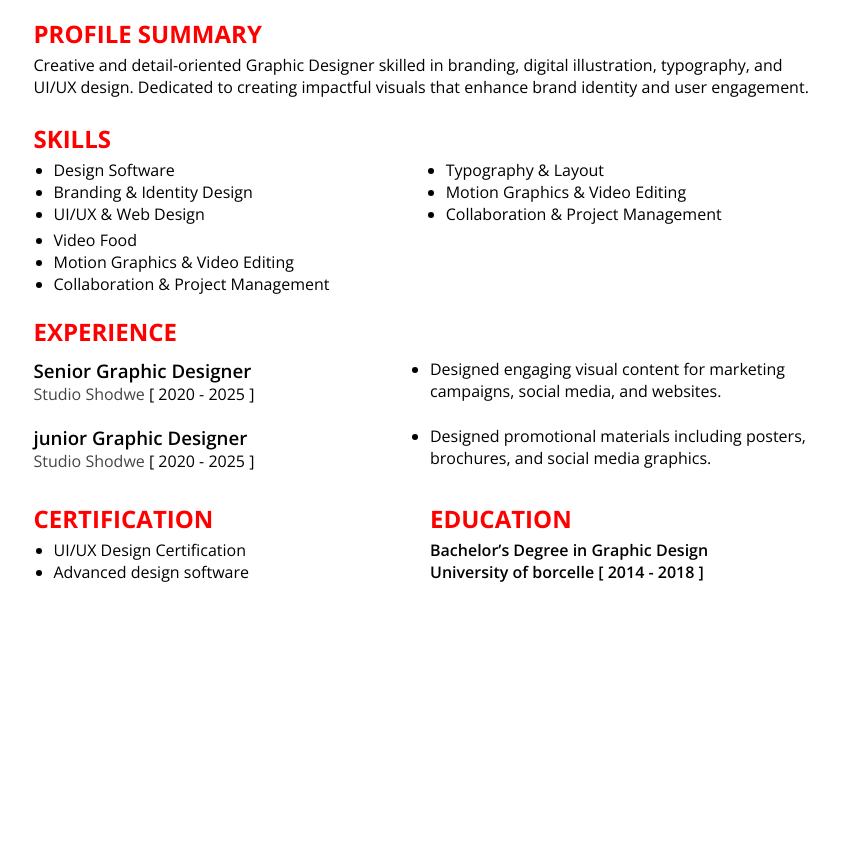
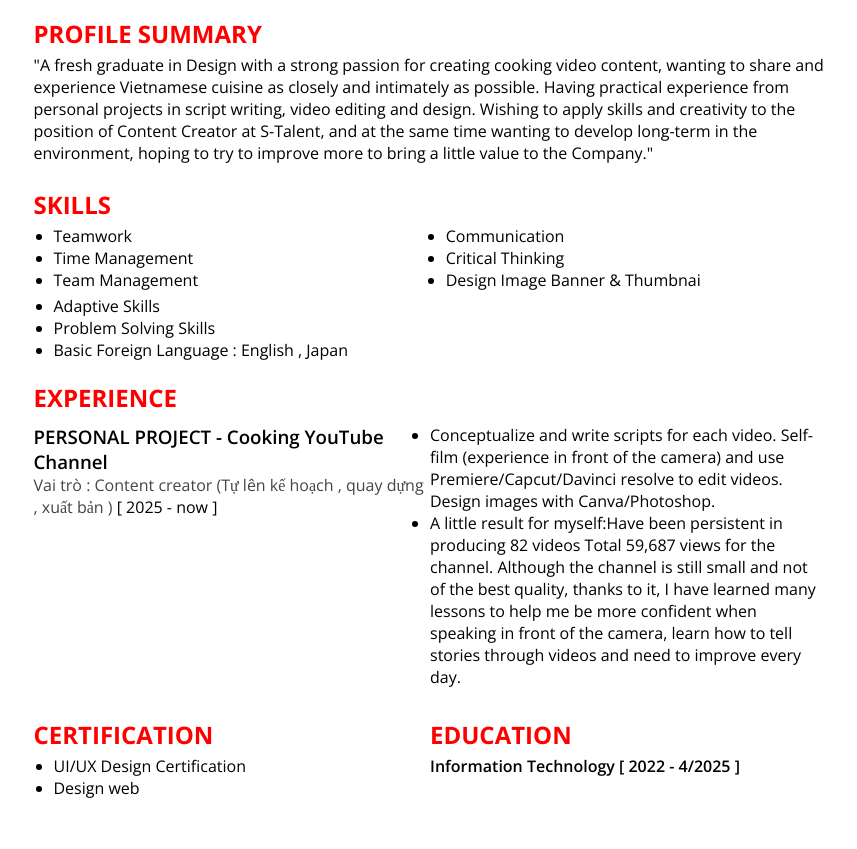
Before and after one commit to tranvany15032004-web/CV-TRAN-VAN-Y, a plain HTML site: page index.html in a window 1280 px wide. Shown: the part 387-1236 px from the top of the page, without its empty margins (210-1067 px from the left). Before the commit the page ends 1020 px from the top, so only its background shows below. Drawn offline with nearby package versions, Linux system fonts and the light colour scheme; a web font is replaced by a local one.

Commit message:
change content

```diff
--- a/index.html
+++ b/index.html
@@ -27,7 +27,7 @@
             <h3>[resume]</h3>
           </div>
           <div class="header-title-position">
-            <h3><strong style="color: red">frontend</strong> developer</h3>
+            <h3><strong style="color: red">Content</strong> creator</h3>
           </div>
         </div>
         <div class="header_bio">
@@ -58,29 +58,27 @@
         <section class="profile-summary">
           <h2>profile summary</h2>
           <p>
-            Creative and detail-oriented Graphic Designer skilled in branding,
-            digital illustration, typography, and UI/UX design. Dedicated to
-            creating impactful visuals that enhance brand identity and user
-            engagement.
+            "A fresh graduate in Design with a strong passion for creating cooking video content, wanting to share and experience Vietnamese cuisine as closely and intimately as possible. Having practical experience from personal projects in script writing, video editing and design. Wishing to apply skills and creativity to the position of Content Creator at S-Talent, and at the same time wanting to develop long-term in the environment, hoping to try to improve more to bring a little value to the Company."
           </p>
         </section>
         <section class="skill">
           <h2>skills</h2>
           <div class="wrap-skill">
             <ul>
-              <li>design software</li>
-              <li>Branding & Identity Design</li>
-              <li>UI/UX & Web Design</li>
+              <li>Teamwork</li>
+              <li>Time Management
+</li>
+              <li>Team Management</li>
             </ul>
             <ul>
-              <li>Typography & Layout</li>
-              <li>Motion Graphics & Video Editing</li>
-              <li>Collaboration & Project Management</li>
+              <li>Communication</li>
+              <li>Critical Thinking</li>
+              <li>Design image Banner & Thumbnai</li>
             </ul>
             <ul>
-              <li>video food</li>
-              <li>Motion Graphics & Video Editing</li>
-              <li>Collaboration & Project Management</li>
+              <li>Adaptive skills</li>
+              <li>Problem solving skills</li>
+              <li>Basic foreign language : English , Japan </li>
             </ul>
           </div>
         </section>
@@ -88,41 +86,25 @@
           <h2>experience</h2>
           <article>
             <div class="what-work">
-              <h3>Senior Graphic Designer</h3>
+              <h3>PERSONAL PROJECT - Cooking YouTube Channel</h3>
               <p>
-                <strong>Studio Shodwe </strong>
+                <strong>Vai trò : Content creator (Tự lên kế hoạch , quay dựng , xuất bản ) </strong>
                 [
-                <time datetime="2020">2020</time> -
-                <time datetime="2025">2025</time>
+                <time datetime="2020">2025</time> -
+                <time datetime="2025">now</time>
                 ]
               </p>
             </div>
             <div class="description-job">
               <ul>
                 <li>
-                  Designed engaging visual content for marketing campaigns,
-                  social media, and websites.
+                  Conceptualize and write scripts for each video.
+Self-film (experience in front of the camera) and use Premiere/Capcut/Davinci resolve to edit videos.
+Design images with Canva/Photoshop.
                 </li>
-              </ul>
-            </div>
-          </article>
-          <article>
-            <div class="what-work">
-              <h3>junior Graphic Designer</h3>
-              <p>
-                <strong>Studio Shodwe </strong>
-                [
-                <time datetime="2020">2020</time> -
-                <time datetime="2025">2025</time>
-                ]
-              </p>
-            </div>
-            <div class="description-job">
-              <ul>
-                <li>
-                  Designed promotional materials including posters, brochures,
-                  and social media graphics.
-                </li>
+                <li>A little result for myself:Have been persistent in producing 82 videos
+Total 59,687 views for the channel.
+Although the channel is still small and not of the best quality, thanks to it, I have learned many lessons to help me be more confident when speaking in front of the camera, learn how to tell stories through videos and need to improve every day.</li>
               </ul>
             </div>
           </article>
@@ -132,13 +114,12 @@
             <h2>certification</h2>
           <ul>
             <li>UI/UX Design Certification</li>
-            <li>Advanced design software</li>
+            <li>Design web</li>
           </ul>
         </section>
         <section class="education">
           <h2>education</h2>
-          <h4>Bachelor’s Degree in Graphic Design</h4>
-          <h4>University of borcelle [ 2014 - 2018 ]</h4>
+          <h4>Information Technology [ 2022 - 4/2025 ]</h4>
         </section>
         </div>
       </main>
```
